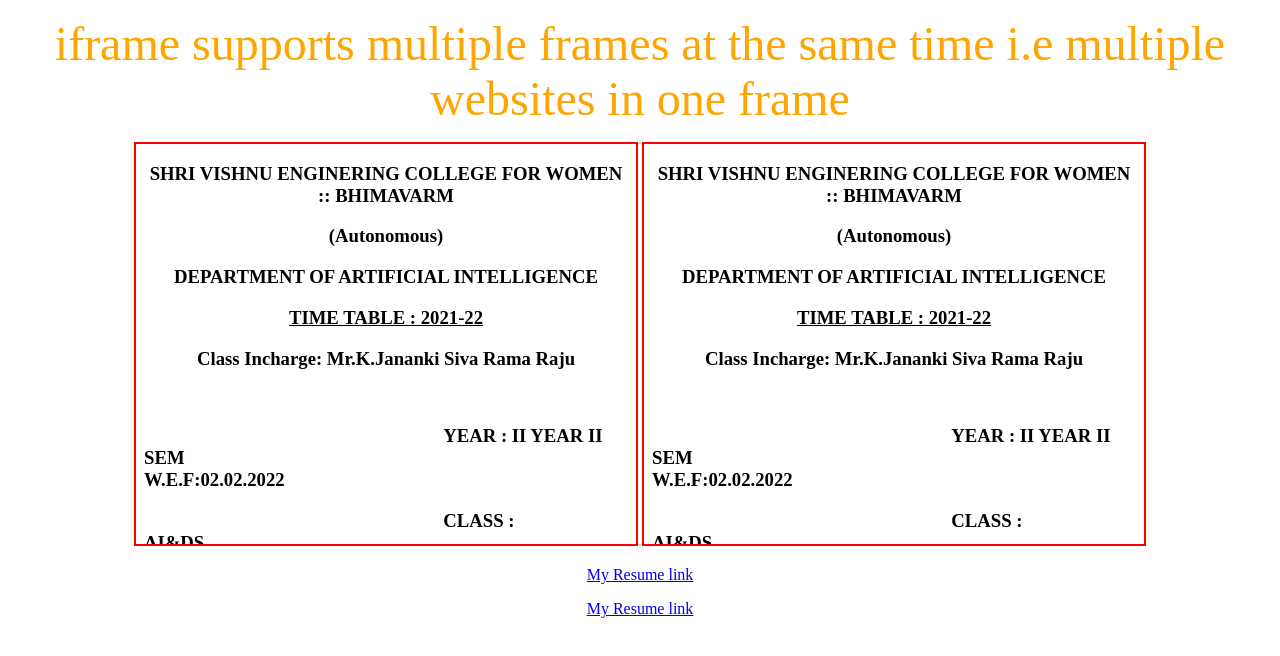
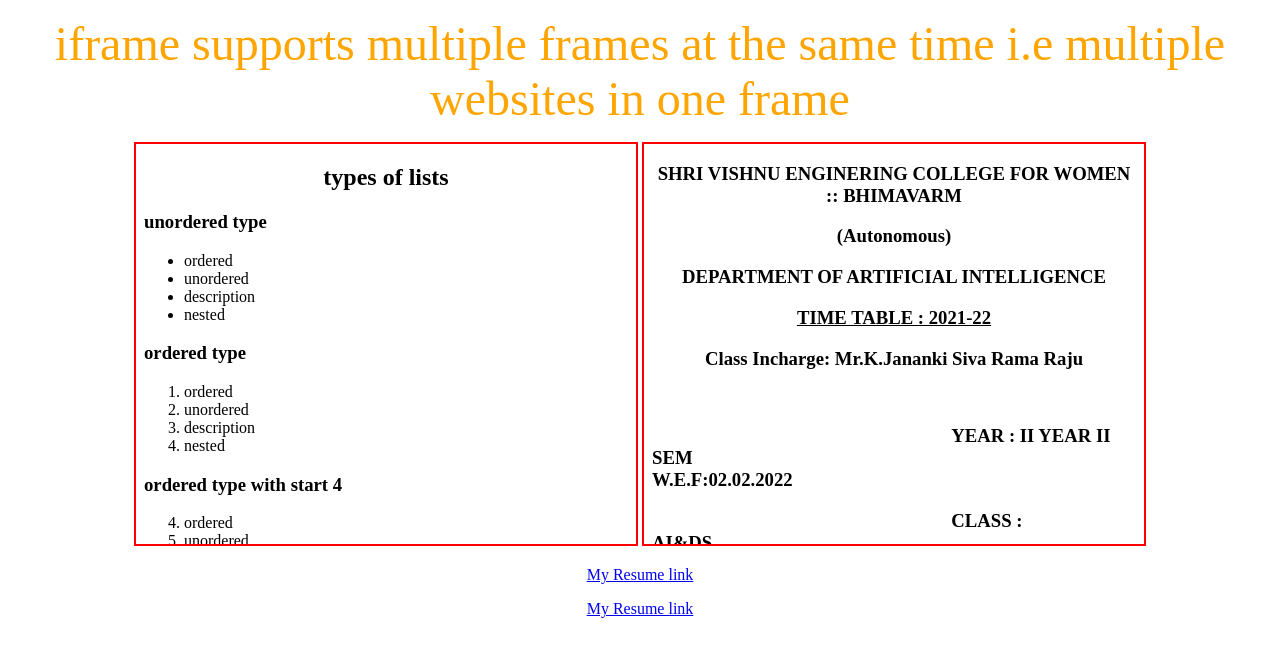
Before and after one commit to Ramyasrisydu/Web_Developement_Lab_5453, a plain HTML site: page 5_iframes.html in a window 1280 px wide. Drawn offline with Linux system fonts and the light colour scheme.

Commit message:
Update 5_iframes.html

```diff
--- a/5_iframes.html
+++ b/5_iframes.html
@@ -6,7 +6,7 @@
 </head>
 <body align = center>
     <p><font size = "15" color="orange">iframe supports multiple frames at the same time i.e multiple websites in one frame</font></p>
-    <iframe src="3_TT-withoutcss.html" style="height:400px;width:500px;border:2px solid red;" name="iframe_a" title="description"></iframe>
+    <iframe src="2_list-without-css.html" style="height:400px;width:500px;border:2px solid red;" name="iframe_a" title="description"></iframe>
     <iframe src="3_TT-withoutcss.html" style="height:400px;width:500px;border:2px solid red;" name="iframe_b" title="description"></iframe>
     <p><a href="3_TT-withoutcss.html" target="iframe_a">My Resume link</a></p>
     <p><a href="3_TT-withoutcss.html" target="iframe_b">My Resume link</a></p>
```
